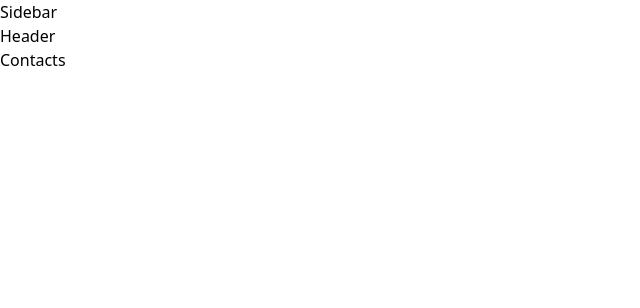
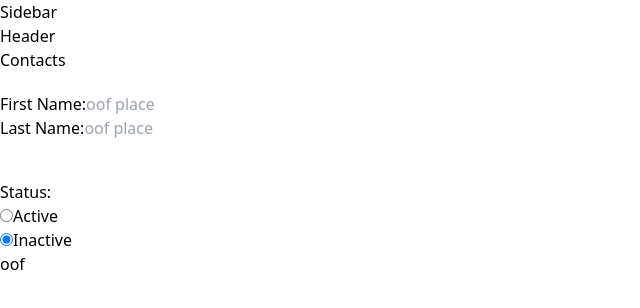
Before and after one commit to 808vita/contacts-with-viz, a React (Create React App) app: page /contacts in a window 1280 px wide. Shown: the top 308 px of the page, without its empty margins (0-640 px from the left). Built offline with nearby package versions, Linux system fonts and the light colour scheme.

Commit message:
leaftlet setup | compoenent --starters

```diff
--- a/package.json
+++ b/package.json
@@ -13,6 +13,7 @@
     "@types/react": "^18.0.0",
     "@types/react-dom": "^18.0.0",
     "@types/react-router-dom": "^5.3.3",
+    "leaflet": "^1.9.3",
     "react": "^18.2.0",
     "react-dom": "^18.2.0",
     "react-leaflet": "^4.2.1",
--- /dev/null
+++ b/src/components/contactCard/buttonEditDelete/ButtonEditDelete.tsx
@@ -0,0 +1,7 @@
+import React from "react";
+
+const ButtonEditDelete = () => {
+  return <div>ButtonEditDelete</div>;
+};
+
+export default ButtonEditDelete;
--- a/src/components/contactCard/contactCard.tsx
+++ b/src/components/contactCard/contactCard.tsx
@@ -1,4 +1,5 @@
 import React from "react";
+import ButtonEditDelete from "./buttonEditDelete/ButtonEditDelete";
 /**
  *
  * @returns JSX.Element
@@ -6,7 +7,12 @@ import React from "react";
  * contact card component
  */
 const contactCard: () => JSX.Element = () => {
-  return <div>contactCard</div>;
+  return (
+    <div>
+      contactCard
+      <ButtonEditDelete />
+    </div>
+  );
 };
 
 export default contactCard;
--- a/src/components/contactForm/ContactForm.tsx
+++ b/src/components/contactForm/ContactForm.tsx
@@ -1,4 +1,8 @@
 import React from "react";
+import InputTextComponent from "./inputTextComponent/InputTextComponent";
+import SingleBigButton from "../singleBigButton/SingleBigButton";
+import InputRadioComponent from "./inputRadioComponent/InputRadioComponent";
+
 /**
  *
  * @returns JSX.Element
@@ -6,7 +10,13 @@ import React from "react";
  * contact form component
  */
 const ContactForm: () => JSX.Element = () => {
-  return <div>ContactForm</div>;
+  return (
+    <div>
+      <InputTextComponent />
+      <InputRadioComponent />
+      <SingleBigButton />
+    </div>
+  );
 };
 
 export default ContactForm;
--- /dev/null
+++ b/src/components/contactForm/EditWrapper.tsx
@@ -0,0 +1,7 @@
+import React from "react";
+
+const EditWrapper = () => {
+  return <div>EditWrapper</div>;
+};
+
+export default EditWrapper;
--- /dev/null
+++ b/src/components/contactForm/inputRadioComponent/InputRadioComponent.tsx
@@ -0,0 +1,36 @@
+import React from "react";
+
+const InputRadioComponent = () => {
+  return (
+    <div>
+      Status:
+      <div className="form-check">
+        <input
+          className="form-check-input"
+          type="radio"
+          name="exampleRadios"
+          id="exampleRadios1"
+          value="option1"
+        />
+        <label className="form-check-label" htmlFor="exampleRadios1">
+          Active
+        </label>
+      </div>
+      <div className="form-check">
+        <input
+          className="form-check-input"
+          type="radio"
+          name="exampleRadios"
+          id="exampleRadios2"
+          value="option2"
+          checked
+        />
+        <label className="form-check-label" htmlFor="exampleRadios2">
+          Inactive
+        </label>
+      </div>
+    </div>
+  );
+};
+
+export default InputRadioComponent;
--- /dev/null
+++ b/src/components/contactForm/inputTextComponent/InputTextComponent.tsx
@@ -0,0 +1,38 @@
+import React, { useState } from "react";
+
+const InputTextComponent = () => {
+  const [firstName, setFirstName] = useState("");
+  const [lastName, setLastName] = useState("");
+
+  const placeholder = "oof place";
+
+  return (
+    <div>
+      <div className="card pt-5 pb-5 pe-md-5 px-md-5 mb-5">
+        <label htmlFor="fName">First Name:</label>
+        <input
+          id="fName"
+          type="text"
+          value={firstName}
+          onChange={(e) => setFirstName(e.target.value)}
+          placeholder={placeholder}
+          required
+        />
+        <br />
+
+        <label htmlFor="lName">Last Name:</label>
+        <input
+          id="lName"
+          type="text"
+          value={lastName}
+          onChange={(e) => setLastName(e.target.value)}
+          placeholder={placeholder}
+          required
+        />
+        <br />
+      </div>
+    </div>
+  );
+};
+
+export default InputTextComponent;
--- a/src/components/mapComponent/MapComponent.tsx
+++ b/src/components/mapComponent/MapComponent.tsx
@@ -1,12 +1,64 @@
 import React from "react";
+import { MapContainer, TileLayer, Marker, Popup } from "react-leaflet";
+import markerIconPng from "leaflet/dist/images/marker-icon.png";
+import { Icon } from "leaflet";
+import "leaflet/dist/leaflet.css";
 /**
  *
  * @returns JSX.Element
  *
  * map component
  */
+
+interface MarkersDataInterface {
+  markerPosArray: [number, number];
+  markerIconUrl: string;
+}
+
 const MapComponent: () => JSX.Element = () => {
-  return <div>MapComponent</div>;
+  // mock markers data
+  // to be modified later
+  const markersData: MarkersDataInterface[] = [
+    {
+      markerPosArray: [51.505, -0.09],
+      markerIconUrl: markerIconPng,
+    },
+    {
+      markerPosArray: [51.52, -0.09],
+      markerIconUrl:
+        "https://avatars.githubusercontent.com/u/97225946?s=48&v=4",
+    },
+  ];
+
+  return (
+    <div>
+      <MapContainer center={[51.505, -0.09]} zoom={13} scrollWheelZoom={true}>
+        <TileLayer
+          attribution='&copy; <a href="https://www.openstreetmap.org/copyright">OpenStreetMap</a> contributors'
+          url="https://{s}.tile.openstreetmap.org/{z}/{x}/{y}.png"
+        />
+
+        {markersData.map((country) => (
+          // map through markers data and use the below jsx to place markers and popup data
+          <Marker
+            position={country.markerPosArray}
+            icon={
+              new Icon({
+                iconUrl: country.markerIconUrl,
+                iconSize: [25, 41],
+                iconAnchor: [12, 41],
+              })
+            }
+          >
+            <Popup>
+              A pretty CSS3 popup. <br /> Easily customizable.{" "}
+              {country.markerIconUrl}
+            </Popup>
+          </Marker>
+        ))}
+      </MapContainer>
+    </div>
+  );
 };
 
 export default MapComponent;
--- /dev/null
+++ b/src/components/singleBigButton/SingleBigButton.tsx
@@ -0,0 +1,12 @@
+import React from "react";
+
+const SingleBigButton = () => {
+  const clickHandler = () => {
+    console.log("clicked");
+  };
+  const buttonText = "oof";
+
+  return <button onClick={clickHandler}>{buttonText}</button>;
+};
+
+export default SingleBigButton;
--- a/src/index.css
+++ b/src/index.css
@@ -1,3 +1,10 @@
 @tailwind base;
 @tailwind components;
 @tailwind utilities;
+
+
+/* for leaflet move to tailwind later  */
+.leaflet-container {
+    width: 100%;
+    height: 60vh;
+    }
--- a/src/pages/Contacts.tsx
+++ b/src/pages/Contacts.tsx
@@ -1,4 +1,5 @@
 import React from "react";
+import ContactForm from "../components/contactForm/ContactForm";
 /**
  *
  * @returns JSX.Element
@@ -14,7 +15,12 @@ import React from "react";
  * display info when there are no contacts to display
  */
 const Contacts: () => JSX.Element = () => {
-  return <div>Contacts</div>;
+  return (
+    <div>
+      Contacts
+      <ContactForm />
+    </div>
+  );
 };
 
 export default Contacts;
--- a/src/pages/Dashboard.tsx
+++ b/src/pages/Dashboard.tsx
@@ -1,4 +1,6 @@
 import React from "react";
+import LineChartComponent from "../components/lineChart/LineChartComponent";
+import MapComponent from "../components/mapComponent/MapComponent";
 /**
  *
  * @returns JSX.Element
@@ -8,7 +10,13 @@ import React from "react";
  * display chart & map
  */
 const Dashboard: () => JSX.Element = () => {
-  return <div>Dashboard</div>;
+  return (
+    <div>
+      Dashboard
+      <LineChartComponent />
+      <MapComponent />
+    </div>
+  );
 };
 
 export default Dashboard;
```
Also changed, not shown: 1 other file (tests, documents, lock files or other folders).
